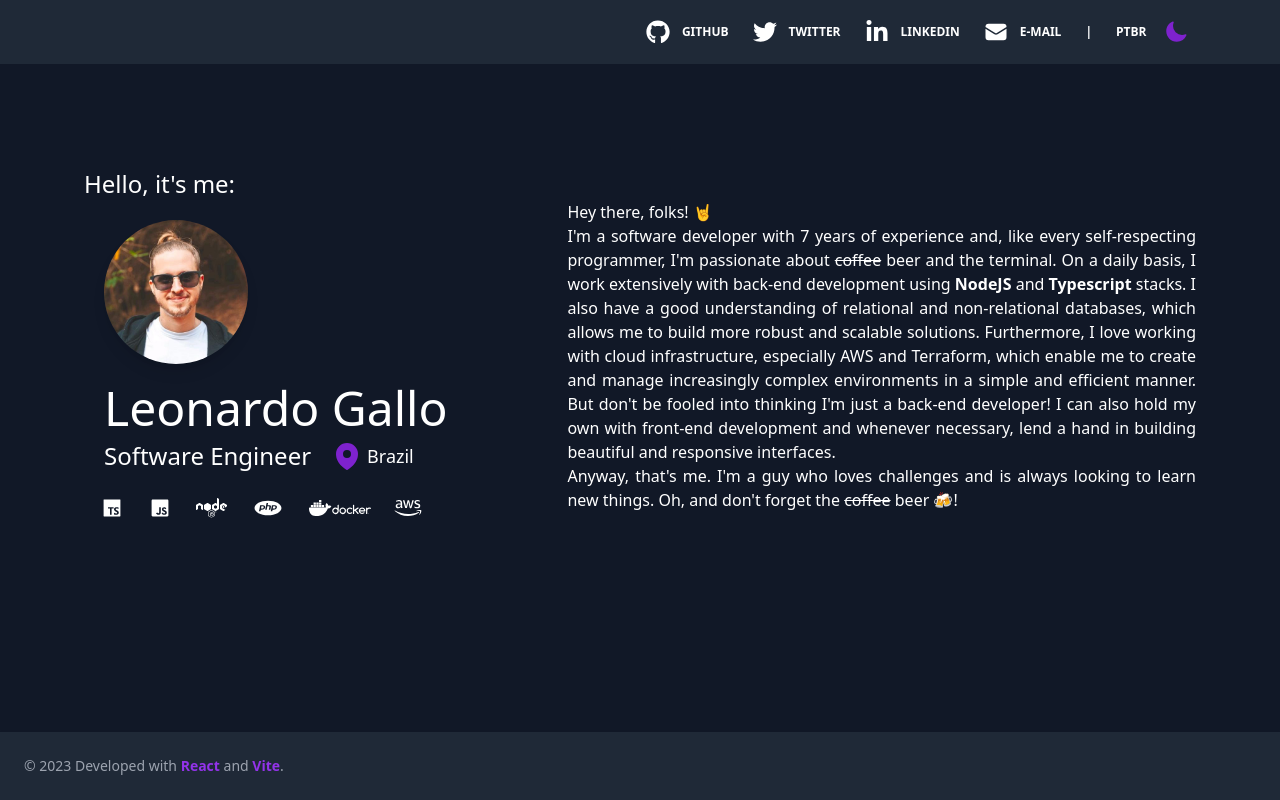
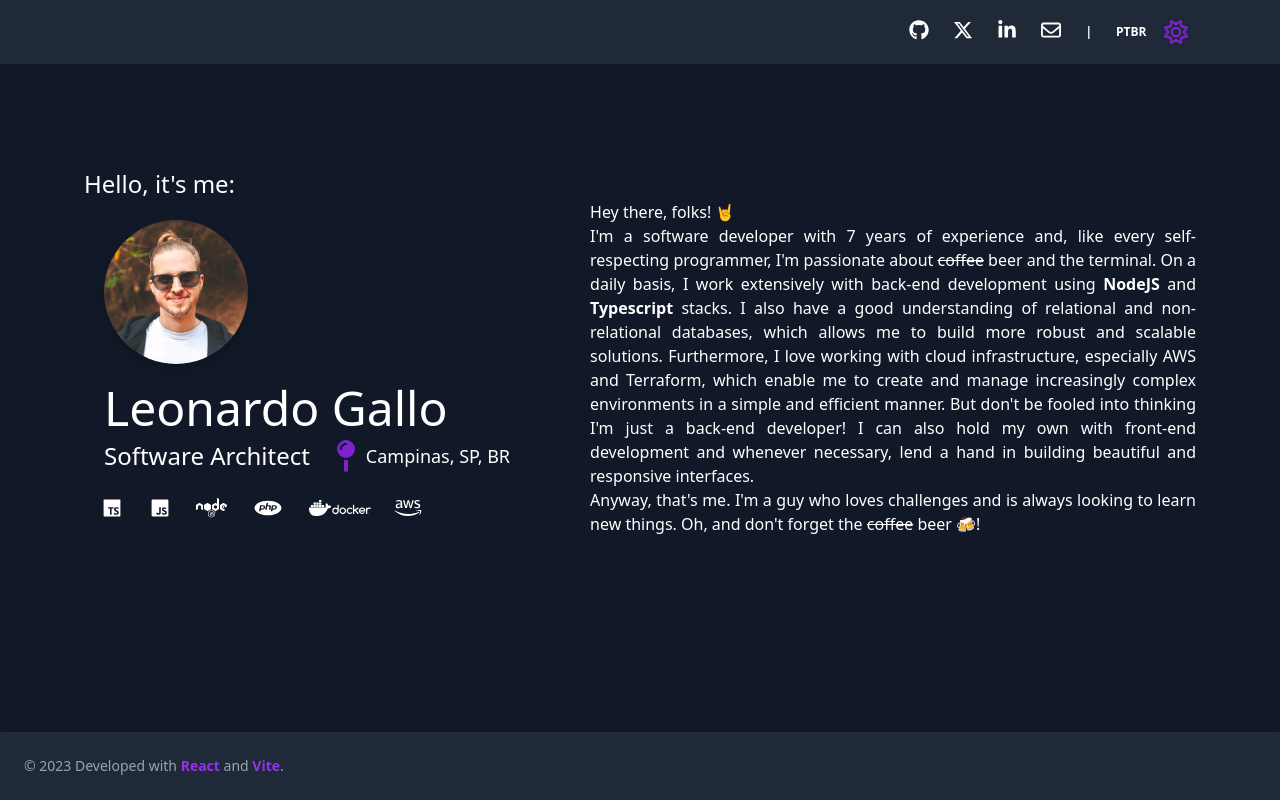
Before and after one commit to galloaleonardo/galloaleonardo.dev, a React (Vite) app: page / in a window 1280 px wide. Built offline with nearby package versions, Linux system fonts and the light colour scheme.

Commit message:
remove heroicons

```diff
--- a/package.json
+++ b/package.json
@@ -11,7 +11,11 @@
     "prepare": "husky install"
   },
   "dependencies": {
-    "@heroicons/react": "^2.0.15",
+    "@fortawesome/fontawesome-svg-core": "^6.7.1",
+    "@fortawesome/free-brands-svg-icons": "^6.7.1",
+    "@fortawesome/free-regular-svg-icons": "^6.7.1",
+    "@fortawesome/free-solid-svg-icons": "^6.7.1",
+    "@fortawesome/react-fontawesome": "^0.2.2",
     "react": "^18.2.0",
     "react-dom": "^18.2.0"
   },
--- a/src/components/base/Navbar.tsx
+++ b/src/components/base/Navbar.tsx
@@ -1,6 +1,9 @@
 import { Dispatch, SetStateAction, useEffect, useState } from "react";
-import { Bars3Icon, EnvelopeIcon, MoonIcon } from '@heroicons/react/24/solid'
 import { Language } from "../../enums/Language";
+import { FontAwesomeIcon } from "@fortawesome/react-fontawesome";
+import { faGithub, faLinkedinIn, faXTwitter } from "@fortawesome/free-brands-svg-icons";
+import { faEnvelope, faMoon, faSun } from "@fortawesome/free-regular-svg-icons";
+import { faBars } from "@fortawesome/free-solid-svg-icons";
 
 interface Props {
     onChangeLanguage: Dispatch<SetStateAction<string>>
@@ -34,6 +37,10 @@ export default function Navbar({ onChangeLanguage }: Props) {
         onChangeLanguage(changeToLanguage)
     }
 
+    const changeThemeIcon = () => {
+        return theme === 'dark' ? faSun : faMoon;
+    }
+
     return (
         <>
             <nav className="relative flex flex-wrap items-center justify-between px-2 py-3 bg-gray-300 dark:bg-gray-800 mb-3" data-testid="navbar">
@@ -46,7 +53,8 @@ export default function Navbar({ onChangeLanguage }: Props) {
                                 onClick={() => setNavbarOpen(!navbarOpen)}
                                 data-testid="menu-mobile"
                             >
-                                <Bars3Icon className="h-6 w-6" />
+
+                                <FontAwesomeIcon icon={faBars} className="h-6 w-6" />
 
                             </button>
                         </div>
@@ -54,36 +62,32 @@ export default function Navbar({ onChangeLanguage }: Props) {
                             {languageLabel}
                         </a>
                         <a className="lg:px-3 py-2 flex items-center text-xs uppercase font-bold leading-snug text-white hover:opacity-75" href="# ">
-                            <MoonIcon className="h-6 w-6 text-purple-700 hover:text-purple-500" onClick={themeSwitch} />
+                            <FontAwesomeIcon icon={changeThemeIcon()} className="h-6 w-6 text-purple-700 hover:text-purple-500" onClick={themeSwitch}/>
                         </a>
                     </div>
                     <div className={ "lg:flex flex-grow items-center" + (navbarOpen ? " flex" : " hidden") } id="navbar-danger">
                         <ul className="flex flex-col pt-4 lg:pt-0 lg:flex-row list-none lg:ml-auto">
                             <li className="nav-item">
-                                <a className="lg:px-3 py-2 flex items-center text-xs uppercase font-bold leading-snug text-white hover:opacity-75" href="https://github.com/galloaleonardo" target={"_blank"} rel="noreferrer">
-                                    <svg className="h-6 w-6 text-gray-800 dark:text-white hover:text-purple-500 fill-current" viewBox="0 0 496 512" ><path fill="currentColor" d="M165.9 397.4c0 2-2.3 3.6-5.2 3.6-3.3.3-5.6-1.3-5.6-3.6 0-2 2.3-3.6 5.2-3.6 3-.3 5.6 1.3 5.6 3.6zm-31.1-4.5c-.7 2 1.3 4.3 4.3 4.9 2.6 1 5.6 0 6.2-2s-1.3-4.3-4.3-5.2c-2.6-.7-5.5.3-6.2 2.3zm44.2-1.7c-2.9.7-4.9 2.6-4.6 4.9.3 2 2.9 3.3 5.9 2.6 2.9-.7 4.9-2.6 4.6-4.6-.3-1.9-3-3.2-5.9-2.9zM244.8 8C106.1 8 0 113.3 0 252c0 110.9 69.8 205.8 169.5 239.2 12.8 2.3 17.3-5.6 17.3-12.1 0-6.2-.3-40.4-.3-61.4 0 0-70 15-84.7-29.8 0 0-11.4-29.1-27.8-36.6 0 0-22.9-15.7 1.6-15.4 0 0 24.9 2 38.6 25.8 21.9 38.6 58.6 27.5 72.9 20.9 2.3-16 8.8-27.1 16-33.7-55.9-6.2-112.3-14.3-112.3-110.5 0-27.5 7.6-41.3 23.6-58.9-2.6-6.5-11.1-33.3 2.6-67.9 20.9-6.5 69 27 69 27 20-5.6 41.5-8.5 62.8-8.5s42.8 2.9 62.8 8.5c0 0 48.1-33.6 69-27 13.7 34.7 5.2 61.4 2.6 67.9 16 17.7 25.8 31.5 25.8 58.9 0 96.5-58.9 104.2-114.8 110.5 9.2 7.9 17 22.9 17 46.4 0 33.7-.3 75.4-.3 83.6 0 6.5 4.6 14.4 17.3 12.1C428.2 457.8 496 362.9 496 252 496 113.3 383.5 8 244.8 8zM97.2 352.9c-1.3 1-1 3.3.7 5.2 1.6 1.6 3.9 2.3 5.2 1 1.3-1 1-3.3-.7-5.2-1.6-1.6-3.9-2.3-5.2-1zm-10.8-8.1c-.7 1.3.3 2.9 2.3 3.9 1.6 1 3.6.7 4.3-.7.7-1.3-.3-2.9-2.3-3.9-2-.6-3.6-.3-4.3.7zm32.4 35.6c-1.6 1.3-1 4.3 1.3 6.2 2.3 2.3 5.2 2.6 6.5 1 1.3-1.3.7-4.3-1.3-6.2-2.2-2.3-5.2-2.6-6.5-1zm-11.4-14.7c-1.6 1-1.6 3.6 0 5.9 1.6 2.3 4.3 3.3 5.6 2.3 1.6-1.3 1.6-3.9 0-6.2-1.4-2.3-4-3.3-5.6-2z" /></svg>
-                                    <span className="pl-3 text-gray-800 dark:text-white">GitHub</span>
+                                <a className="lg:px-3 py-2 flex items-center text-xs uppercase font-bold leading-snug text-black dark:text-white hover:opacity-75" href="https://github.com/galloaleonardo" target={"_blank"} rel="noreferrer">
+                                    <FontAwesomeIcon icon={faGithub} className="h-5 w-5" />
                                 </a>
                             </li>
                             <li className="nav-item">
-                                <a className="lg:px-3 py-2 flex items-center text-xs uppercase font-bold leading-snug text-white hover:opacity-75" href="https://twitter.com/galloaleonardo" target={"_blank"} rel="noreferrer">
-                                    <svg className="h-6 w-6 text-gray-800 dark:text-white hover:text-purple-500 fill-current" viewBox="0 0 512 512"><path fill="currentColor" d="M459.37 151.716c.325 4.548.325 9.097.325 13.645 0 138.72-105.583 298.558-298.558 298.558-59.452 0-114.68-17.219-161.137-47.106 8.447.974 16.568 1.299 25.34 1.299 49.055 0 94.213-16.568 130.274-44.832-46.132-.975-84.792-31.188-98.112-72.772 6.498.974 12.995 1.624 19.818 1.624 9.421 0 18.843-1.3 27.614-3.573-48.081-9.747-84.143-51.98-84.143-102.985v-1.299c13.969 7.797 30.214 12.67 47.431 13.319-28.264-18.843-46.781-51.005-46.781-87.391 0-19.492 5.197-37.36 14.294-52.954 51.655 63.675 129.3 105.258 216.365 109.807-1.624-7.797-2.599-15.918-2.599-24.04 0-57.828 46.782-104.934 104.934-104.934 30.213 0 57.502 12.67 76.67 33.137 23.715-4.548 46.456-13.32 66.599-25.34-7.798 24.366-24.366 44.833-46.132 57.827 21.117-2.273 41.584-8.122 60.426-16.243-14.292 20.791-32.161 39.308-52.628 54.253z" /></svg>
-                                    <span className="pl-3 text-gray-800 dark:text-white">Twitter</span>
+                                <a className="lg:px-3 py-2 flex items-center text-xs uppercase font-bold leading-snug text-black dark:text-white hover:opacity-75" href="https://twitter.com/galloaleonardo" target={"_blank"} rel="noreferrer">
+                                    <FontAwesomeIcon icon={faXTwitter} className="h-5 w-5" />
                                 </a>
                             </li>
                             <li className="nav-item">
-                                <a className="lg:px-3 py-2 flex items-center text-xs uppercase font-bold leading-snug text-white hover:opacity-75" href="https://www.linkedin.com/in/galloaleonardo/" target={"_blank"} rel="noreferrer">
-                                    <svg className="lg:h-6 lg:w-6 text-gray-800 dark:text-white hover:text-purple-500 fill-current" viewBox="0 0 448 512"><path fill="currentColor" d="M100.28 448H7.4V148.9h92.88zM53.79 108.1C24.09 108.1 0 83.5 0 53.8a53.79 53.79 0 0 1 107.58 0c0 29.7-24.1 54.3-53.79 54.3zM447.9 448h-92.68V302.4c0-34.7-.7-79.2-48.29-79.2-48.29 0-55.69 37.7-55.69 76.7V448h-92.78V148.9h89.08v40.8h1.3c12.4-23.5 42.69-48.3 87.88-48.3 94 0 111.28 61.9 111.28 142.3V448z" /></svg>
-                                    <span className="pl-3 text-gray-800 dark:text-white">LinkedIn</span>
+                                <a className="lg:px-3 py-2 flex items-center text-xs uppercase font-bold leading-snug text-black dark:text-white hover:opacity-75" href="https://www.linkedin.com/in/galloaleonardo/" target={"_blank"} rel="noreferrer">
+                                    <FontAwesomeIcon icon={faLinkedinIn} className="h-5 w-5" />
                                 </a>
                             </li>
                             <li className="nav-item">
-                                <a className="lg:px-3 py-2 flex items-center text-xs uppercase font-bold leading-snug text-white hover:opacity-75" href="mailto:galloaleonardo@gmail.com">
-                                    <EnvelopeIcon className="h-6 w-6 text-gray-800 dark:text-white hover:text-purple-500" />
-                                    <span className="pl-3 text-gray-800 dark:text-white">E-mail</span>
+                                <a className="lg:px-3 py-2 flex items-center text-xs uppercase font-bold leading-snug text-black dark:text-white hover:opacity-75" href="mailto:galloaleonardo@gmail.com">
+                                    <FontAwesomeIcon icon={faEnvelope} className="h-5 w-5" />
                                 </a>
                             </li>
-
+                            <div className="flex items-center space-x-3 lg:space-x-5">
                                 <li className="nav-item lg:ml-5 hidden lg:contents">
                                     <div className="lg:px-3 py-2 flex items-center text-xs uppercase font-bold leading-snug text-dark dark:text-white hover:opacity-75">
                                         |
@@ -98,9 +102,10 @@ export default function Navbar({ onChangeLanguage }: Props) {
 
                                 <li className="nav-item lg:ml-5 hidden lg:contents">
                                     <a className="lg:px-3 py-2 flex items-center text-xs uppercase font-bold leading-snug text-white hover:opacity-75" href="# ">
-                                    <MoonIcon className="h-6 w-6 text-purple-700 hover:text-purple-500" onClick={themeSwitch} data-testid="theme-changer" />
+                                        <FontAwesomeIcon icon={changeThemeIcon()} className="h-6 w-6 text-purple-700 hover:text-purple-500" onClick={themeSwitch} data-testid="theme-changer" />
                                     </a>
                                 </li>
+                            </div>
                         </ul>
                     </div>
                 </div>
--- a/src/components/content/DetailCard.tsx
+++ b/src/components/content/DetailCard.tsx
@@ -9,7 +9,7 @@ export default function DetailCard({ language }: Props) {
     return (
         <>
             <div className='container mt-5 lg:mt-10 mx-auto max-w-6xl' data-testid="detail-card">
-                <div className="grid lg:grid-flow-col gap-5 lg:gap-20 text-black dark:text-white">
+                <div className="grid lg:grid-flow-col gap-3 lg:gap-10 text-black dark:text-white">
                     <VisualContent />
                     <TextContent language={language}/>
                 </div>
--- a/src/components/content/VisualContent.tsx
+++ b/src/components/content/VisualContent.tsx
@@ -1,5 +1,6 @@
-import { MapPinIcon } from "@heroicons/react/24/solid";
 import me from './../../assets/me.jpg'
+import { FontAwesomeIcon } from "@fortawesome/react-fontawesome";
+import { faMapPin } from "@fortawesome/free-solid-svg-icons";
 
 export default function VisualContent() {
     return (
@@ -12,11 +13,11 @@ export default function VisualContent() {
 
                 <div className='lg:ml-5 text-3xl lg:text-5xl'>Leonardo Gallo</div>
                 <div className='flex items-center'>
-                    <div className='lg:ml-5 mt-2 text-xl lg:text-2xl font-thin'>Software Engineer</div>
+                    <div className='lg:ml-5 mt-2 text-xl lg:text-2xl font-thin'>Software Architect</div>
 
                     <div className='flex gap-1 items-center'>
-                        <MapPinIcon className="ml-5 mt-2 h-8 w-8 text-purple-700 hover:text-purple-500" />
-                        <div className='pt-2 font-thin text-lg'>Brazil</div>
+                        <FontAwesomeIcon icon={faMapPin} className="ml-5 mt-2 h-8 w-8 text-purple-700 hover:text-purple-500" />
+                        <div className='pt-2 font-thin text-lg'>Campinas, SP, BR</div>
                     </div>
                 </div>
                 <div className='flex lg:ml-2 gap-2 mt-5 items-center'>
```
Also changed, not shown: 1 other file (tests, documents, lock files or other folders). Lines whose indentation alone changed are shown as unchanged.
